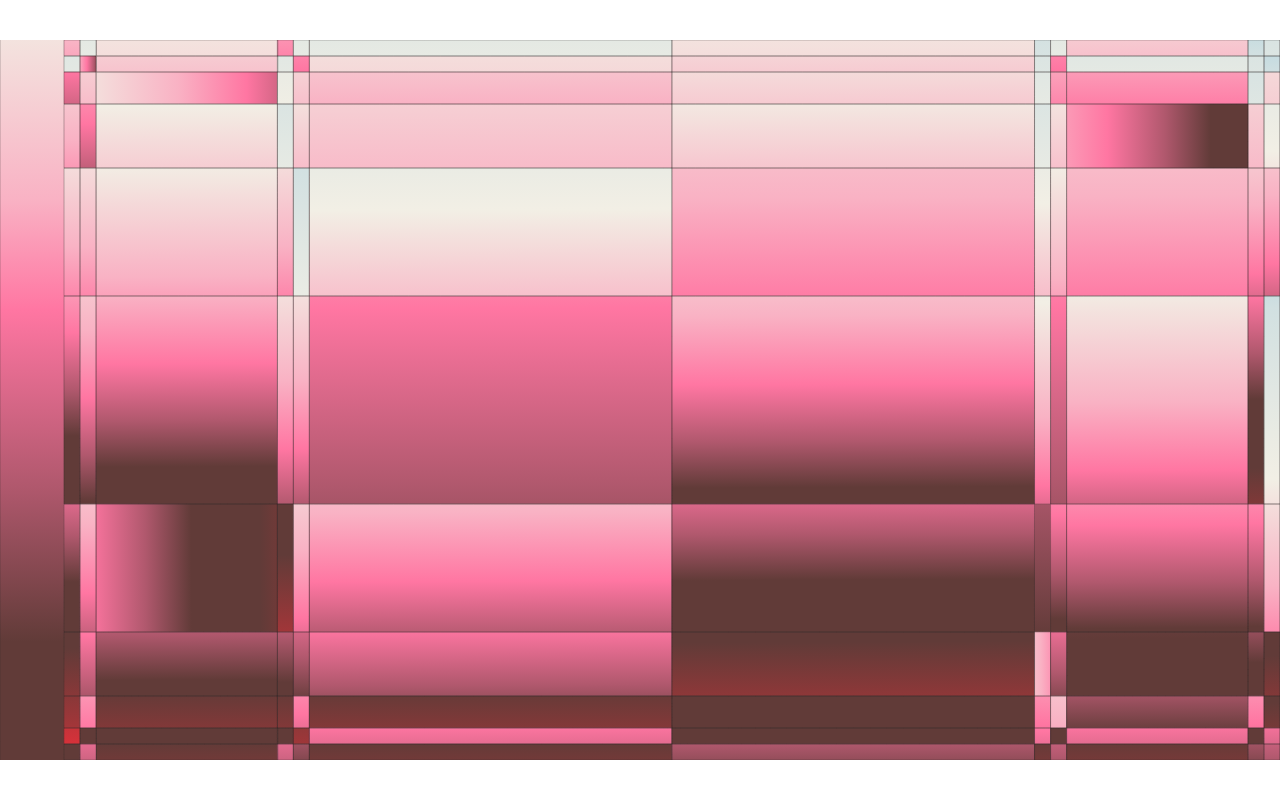
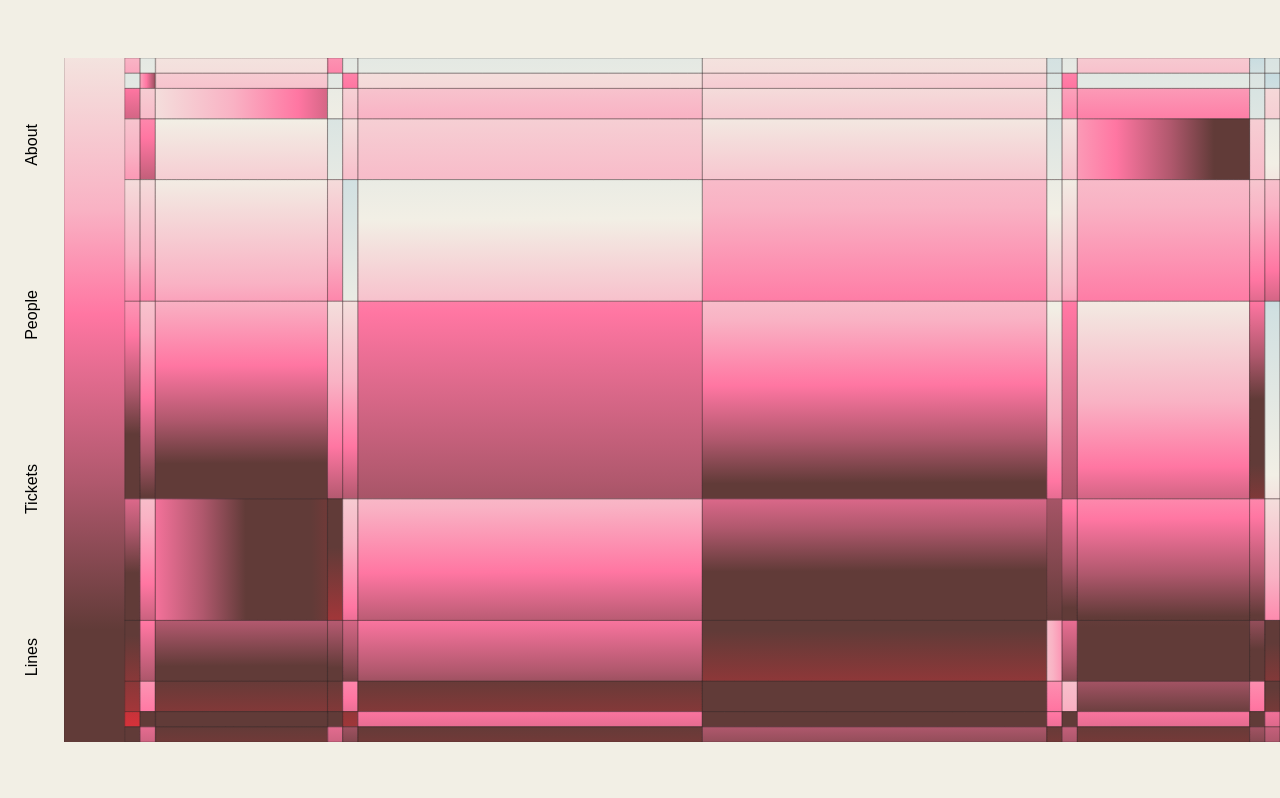
Before and after one commit to lunar-gala/2026-fable, a Next.js app: page / in a window 1280 px wide. Shown: the top 798 px of the page. Built offline with nearby package versions, Linux system fonts and the light colour scheme.

Commit message:
add nav bar placeholder

```diff
--- a/src/app/components/LandingGradient.tsx
+++ b/src/app/components/LandingGradient.tsx
@@ -2,6 +2,7 @@
 
 import Lottie from "lottie-react";
 import { useEffect, useState, useCallback } from "react";
+import { COLORS } from "../constants";
 
 export default function LandingGradient() {
   const [animationData, setAnimationData] = useState(null);
@@ -35,11 +36,11 @@ export default function LandingGradient() {
       style={{
         position: "fixed",
         top: 0,
-        left: 0,
-        width: "100%",
+        left: "5%",
+        width: "95%",
         height: "100%",
         opacity,
-        backgroundColor: "white",
+        backgroundColor: COLORS.background,
         transition: "opacity 0.1s ease-out",
       }}
     >
--- /dev/null
+++ b/src/app/components/NavBar.tsx
@@ -0,0 +1,26 @@
+"use client";
+
+export default function NavBar() {
+  const navItems = ["About", "People", "Tickets", "Lines"];
+
+  return (
+    <nav
+      className="fixed left-0 top-0 h-screen flex flex-col justify-evenly items-center"
+      style={{ width: "5%", backgroundColor: "transparent" }}
+    >
+      {navItems.map((item) => (
+        <button
+          key={item}
+          className="text-black hover:opacity-70 transition-opacity"
+          style={{
+            writingMode: "vertical-rl",
+            textOrientation: "mixed",
+            transform: "rotate(180deg)",
+          }}
+        >
+          {item}
+        </button>
+      ))}
+    </nav>
+  );
+}
--- /dev/null
+++ b/src/app/constants.ts
@@ -0,0 +1,3 @@
+export const COLORS = {
+  background: "#F2EFE5",
+};
--- a/src/app/page.tsx
+++ b/src/app/page.tsx
@@ -1,8 +1,14 @@
 import LandingGradient from "./components/LandingGradient";
+import NavBar from "./components/NavBar";
+import { COLORS } from "./constants";
 
 export default function Home() {
   return (
-    <main className="relative w-full">
+    <main
+      className="relative w-full"
+      style={{ backgroundColor: COLORS.background }}
+    >
+      <NavBar />
       <LandingGradient />
       {/* First section - animation visible */}
       <section className="h-screen" />
```
